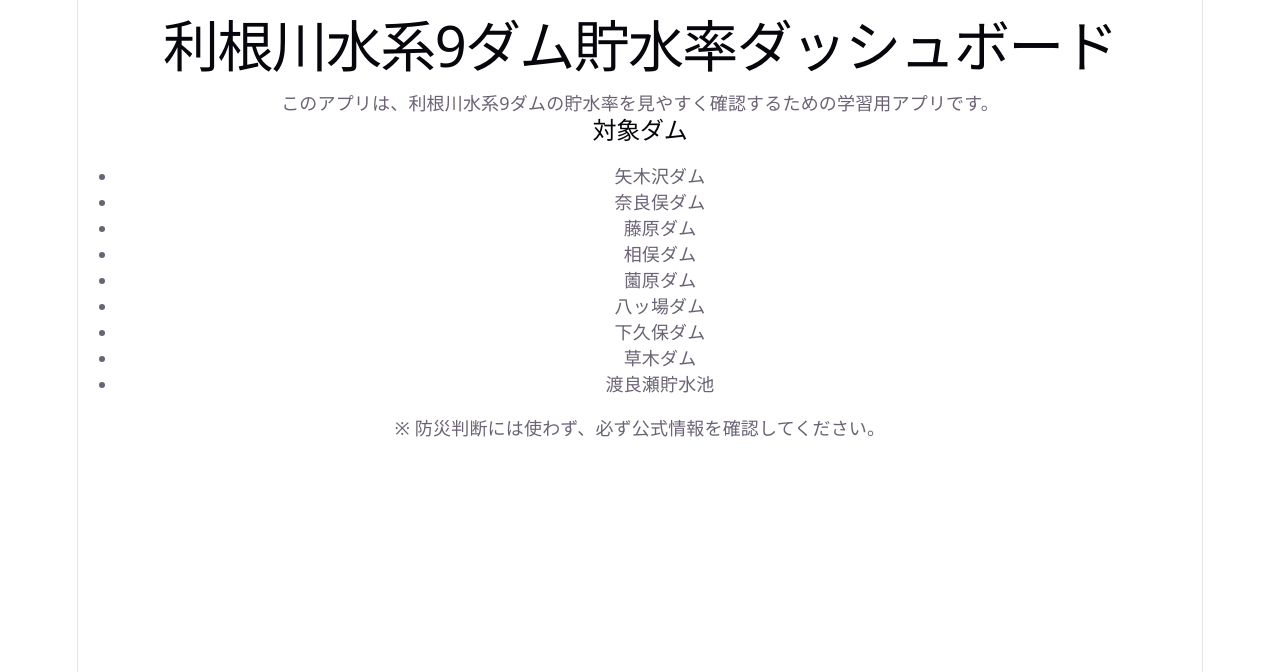
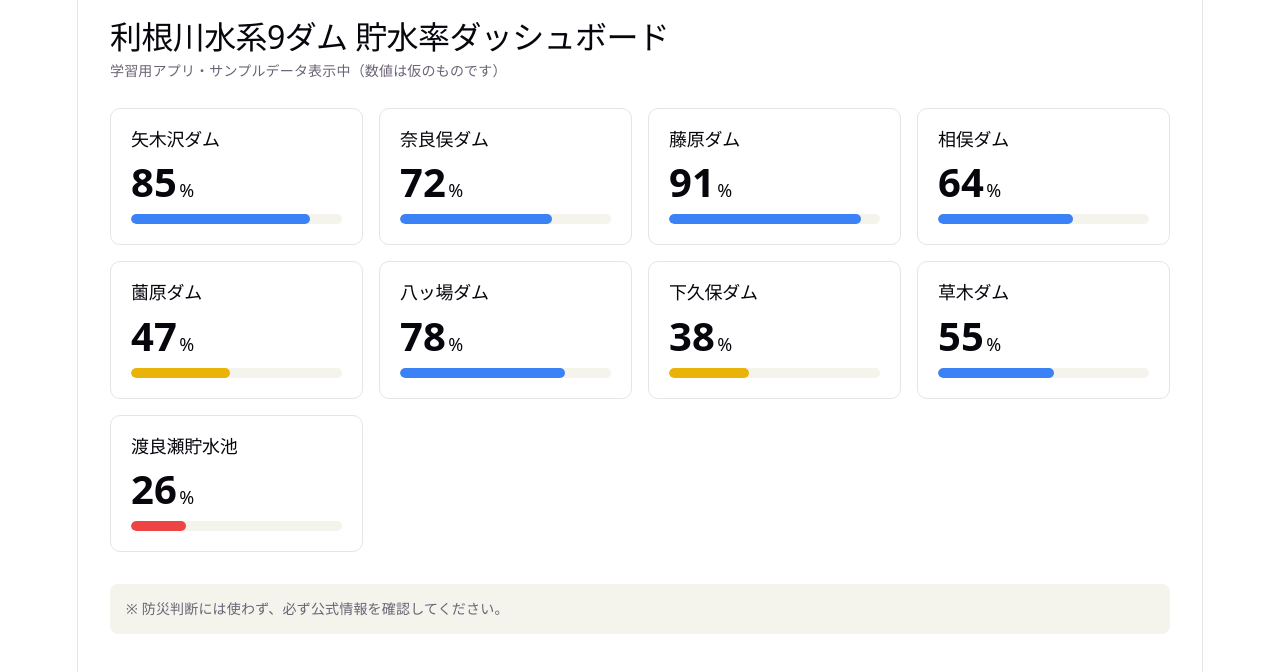
Before and after one commit to koichitamate/tone-dam-dashboard, a React (Vite) app: page / in a window 1280 px wide. Shown: the top 672 px of the page. Built offline with nearby package versions, Linux system fonts and the light colour scheme.

Commit message:
feat: display dam cards with sample rates

```diff
--- a/src/App.css
+++ b/src/App.css
@@ -1,184 +1,100 @@
-.counter {
-  font-size: 16px;
-  padding: 5px 10px;
-  border-radius: 5px;
-  color: var(--accent);
-  background: var(--accent-bg);
-  border: 2px solid transparent;
-  transition: border-color 0.3s;
-  margin-bottom: 24px;
+/* ダッシュボード全体 */
+.dashboard {
+  flex-grow: 1;
+  padding: 24px 32px 40px;
+  text-align: left;
 
-  &:hover {
-    border-color: var(--accent-border);
-  }
-  &:focus-visible {
-    outline: 2px solid var(--accent);
-    outline-offset: 2px;
+  @media (max-width: 1024px) {
+    padding: 16px 20px 32px;
   }
 }
 
-.hero {
-  position: relative;
+.dashboard-header {
+  margin-bottom: 24px;
 
-  .base,
-  .framework,
-  .vite {
-    inset-inline: 0;
-    margin: 0 auto;
-  }
+  h1 {
+    font-size: 32px;
+    letter-spacing: -0.6px;
+    margin: 0 0 8px;
 
-  .base {
-    width: 170px;
-    position: relative;
-    z-index: 0;
-  }
-
-  .framework,
-  .vite {
-    position: absolute;
-  }
-
-  .framework {
-    z-index: 1;
-    top: 34px;
-    height: 28px;
-    transform: perspective(2000px) rotateZ(300deg) rotateX(44deg) rotateY(39deg)
-      scale(1.4);
-  }
-
-  .vite {
-    z-index: 0;
-    top: 107px;
-    height: 26px;
-    width: auto;
-    transform: perspective(2000px) rotateZ(300deg) rotateX(40deg) rotateY(39deg)
-      scale(0.8);
-  }
-}
-
-#center {
-  display: flex;
-  flex-direction: column;
-  gap: 25px;
-  place-content: center;
-  place-items: center;
-  flex-grow: 1;
-
-  @media (max-width: 1024px) {
-    padding: 32px 20px 24px;
-    gap: 18px;
-  }
-}
-
-#next-steps {
-  display: flex;
-  border-top: 1px solid var(--border);
-  text-align: left;
-
-  & > div {
-    flex: 1 1 0;
-    padding: 32px;
     @media (max-width: 1024px) {
-      padding: 24px 20px;
-    }
-  }
-
-  .icon {
-    margin-bottom: 16px;
-    width: 22px;
-    height: 22px;
-  }
-
-  @media (max-width: 1024px) {
-    flex-direction: column;
-    text-align: center;
-  }
-}
-
-#docs {
-  border-right: 1px solid var(--border);
-
-  @media (max-width: 1024px) {
-    border-right: none;
-    border-bottom: 1px solid var(--border);
-  }
-}
-
-#next-steps ul {
-  list-style: none;
-  padding: 0;
-  display: flex;
-  gap: 8px;
-  margin: 32px 0 0;
-
-  .logo {
-    height: 18px;
-  }
-
-  a {
-    color: var(--text-h);
-    font-size: 16px;
-    border-radius: 6px;
-    background: var(--social-bg);
-    display: flex;
-    padding: 6px 12px;
-    align-items: center;
-    gap: 8px;
-    text-decoration: none;
-    transition: box-shadow 0.3s;
-
-    &:hover {
-      box-shadow: var(--shadow);
-    }
-    .button-icon {
-      height: 18px;
-      width: 18px;
-    }
-  }
-
-  @media (max-width: 1024px) {
-    margin-top: 20px;
-    flex-wrap: wrap;
-    justify-content: center;
-
-    li {
-      flex: 1 1 calc(50% - 8px);
-    }
-
-    a {
-      width: 100%;
-      justify-content: center;
-      box-sizing: border-box;
+      font-size: 24px;
     }
   }
 }
 
-#spacer {
-  height: 88px;
-  border-top: 1px solid var(--border);
-  @media (max-width: 1024px) {
-    height: 48px;
+.dashboard-note {
+  font-size: 14px;
+}
+
+/* カードを並べるグリッド。画面幅に応じて自動で折り返す */
+.dam-grid {
+  display: grid;
+  grid-template-columns: repeat(auto-fill, minmax(240px, 1fr));
+  gap: 16px;
+}
+
+/* ダム1件分のカード */
+.dam-card {
+  border: 1px solid var(--border);
+  border-radius: 10px;
+  padding: 20px;
+  transition: box-shadow 0.3s;
+
+  &:hover {
+    box-shadow: var(--shadow);
   }
 }
 
-.ticks {
-  position: relative;
-  width: 100%;
+.dam-name {
+  font-size: 18px;
+  margin: 0 0 12px;
+}
 
-  &::before,
-  &::after {
-    content: '';
-    position: absolute;
-    top: -4.5px;
-    border: 5px solid transparent;
+/* 貯水率の数値（カードの主役なので大きく表示） */
+.dam-rate {
+  font-size: 40px;
+  font-weight: 600;
+  color: var(--text-h);
+  line-height: 1;
+  margin: 0 0 12px;
+}
+
+.dam-rate-unit {
+  font-size: 18px;
+  font-weight: 400;
+  margin-left: 2px;
+}
+
+/* 横棒バー。外側が枠、内側(.dam-bar-fill)の幅が貯水率を表す */
+.dam-bar {
+  height: 10px;
+  border-radius: 5px;
+  background: var(--code-bg);
+  overflow: hidden;
+}
+
+.dam-bar-fill {
+  height: 100%;
+  border-radius: 5px;
+
+  /* 貯水率に応じた色分け（App.jsxのrateLevel関数と対応） */
+  &.ok {
+    background: #3b82f6; /* 50%以上: 青 */
   }
-
-  &::before {
-    left: 0;
-    border-left-color: var(--border);
+  &.warn {
+    background: #eab308; /* 30〜50%: 黄 */
   }
-  &::after {
-    right: 0;
-    border-right-color: var(--border);
+  &.low {
+    background: #ef4444; /* 30%未満: 赤 */
   }
 }
+
+/* 防災判断に使わない旨の注意書き */
+.notice {
+  margin-top: 32px;
+  padding: 12px 16px;
+  border-radius: 8px;
+  background: var(--code-bg);
+  font-size: 14px;
+}
--- a/src/App.jsx
+++ b/src/App.jsx
@@ -1,30 +1,56 @@
 import './App.css'
+
+// 9ダムのサンプルデータ（貯水率は仮の値）
+// 将来リアルタイムデータに切り替えるときは、この配列を差し替えるだけでよい
+const dams = [
+  { name: '矢木沢ダム', storageRate: 85 },
+  { name: '奈良俣ダム', storageRate: 72 },
+  { name: '藤原ダム', storageRate: 91 },
+  { name: '相俣ダム', storageRate: 64 },
+  { name: '薗原ダム', storageRate: 47 },
+  { name: '八ッ場ダム', storageRate: 78 },
+  { name: '下久保ダム', storageRate: 38 },
+  { name: '草木ダム', storageRate: 55 },
+  { name: '渡良瀬貯水池', storageRate: 26 },
+]
+
+// 貯水率に応じてバーの色クラスを切り替える
+// 50%以上: 青（正常） / 30〜50%: 黄（注意） / 30%未満: 赤（低水準）
+function rateLevel(rate) {
+  if (rate >= 50) return 'ok'
+  if (rate >= 30) return 'warn'
+  return 'low'
+}
 
 function App() {
   return (
-    <main>
-      <h1>利根川水系9ダム貯水率ダッシュボード</h1>
+    <main className="dashboard">
+      <header className="dashboard-header">
+        <h1>利根川水系9ダム 貯水率ダッシュボード</h1>
+        <p className="dashboard-note">
+          学習用アプリ・サンプルデータ表示中（数値は仮のものです）
+        </p>
+      </header>
 
-      <p>
-        このアプリは、利根川水系9ダムの貯水率を見やすく確認するための学習用アプリです。
-      </p>
-
-      <section>
-        <h2>対象ダム</h2>
-        <ul>
-          <li>矢木沢ダム</li>
-          <li>奈良俣ダム</li>
-          <li>藤原ダム</li>
-          <li>相俣ダム</li>
-          <li>薗原ダム</li>
-          <li>八ッ場ダム</li>
-          <li>下久保ダム</li>
-          <li>草木ダム</li>
-          <li>渡良瀬貯水池</li>
-        </ul>
+      <section className="dam-grid">
+        {dams.map((dam) => (
+          <article className="dam-card" key={dam.name}>
+            <h2 className="dam-name">{dam.name}</h2>
+            <p className="dam-rate">
+              {dam.storageRate}
+              <span className="dam-rate-unit">%</span>
+            </p>
+            <div className="dam-bar">
+              <div
+                className={`dam-bar-fill ${rateLevel(dam.storageRate)}`}
+                style={{ width: `${dam.storageRate}%` }}
+              />
+            </div>
+          </article>
+        ))}
       </section>
 
-      <p>
+      <p className="notice">
         ※ 防災判断には使わず、必ず公式情報を確認してください。
       </p>
     </main>
```
